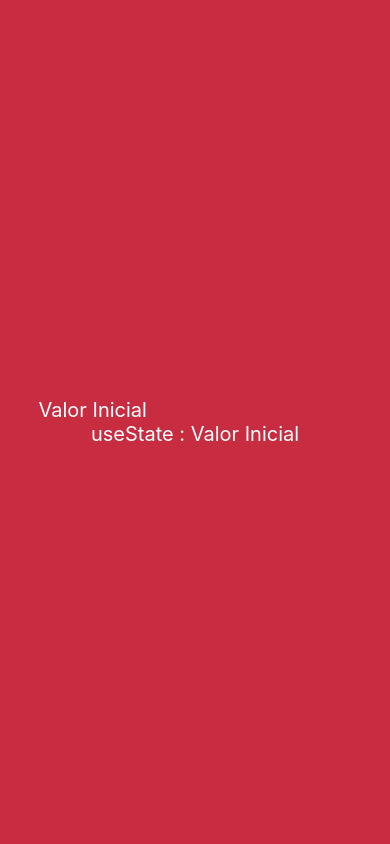
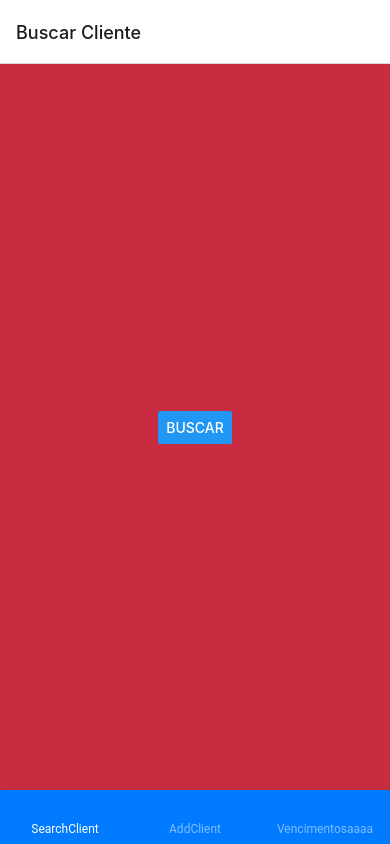
Before and after one commit to WesleyFerreira97/siamfight-admin-react-native, a React Native app: screen /SearchClient in a window 390 px wide. Built offline with nearby package versions, Linux system fonts and the light colour scheme.

Commit message:
Added React Navigation

```diff
--- a/App.tsx
+++ b/App.tsx
@@ -1,10 +1,46 @@
 import React from 'react'
 import { View, Text } from 'react-native';
-import { SignIn } from './src/screens/SignIn/index';
+import { NavigationContainer } from '@react-navigation/native';
+import { createNativeStackNavigator } from '@react-navigation/native-stack';
+import { createMaterialBottomTabNavigator } from '@react-navigation/material-bottom-tabs';
 
+import { SearchClient } from './src/screens/SearchClient/index';
+import { AddClient } from './src/screens/AddClient/index';
+import { Vencimentos } from './src/screens/Vencimentos/index';
+
+const Stack = createNativeStackNavigator();
+const Tab = createMaterialBottomTabNavigator();
+
+function Tabs() {
+  return (
+    <Tab.Navigator
+
+      >
+      <Tab.Screen name="SearchClient" component={SearchClient} />
+      <Tab.Screen name="AddClient" component={AddClient} />
+      <Tab.Screen
+        name="Vencimentos"
+        component={Vencimentos}
+        options={{
+          title: 'Vencimentosaaaa',
+        }}
+        />
+    </Tab.Navigator>
+  )
+}
 
 export default function App() {
   return (
-      <SignIn />
+    <NavigationContainer>
+      <Stack.Navigator initialRouteName="SearchClient">
+        <Stack.Screen
+          name="SearchClient"
+          component={Tabs}
+          options={{
+            title: 'Buscar Cliente',
+          }}
+        />
+      </Stack.Navigator>
+    </NavigationContainer>
     )
 }
--- /dev/null
+++ b/src/screens/AddClient/index.tsx
@@ -0,0 +1,11 @@
+import React from 'react';
+import { Text, View } from 'react-native';
+import { styles } from './style';
+
+export function AddClient() {
+  return (
+    <View style={styles.container}>
+      <Text>AddClient</Text>
+    </View>
+  )
+}
--- /dev/null
+++ b/src/screens/AddClient/style.ts
@@ -0,0 +1,7 @@
+import { StyleSheet } from 'react-native';
+
+export const styles = StyleSheet.create({
+    container: {
+        flex: 1,
+    }
+})
--- /dev/null
+++ b/src/screens/SearchClient/index.tsx
@@ -0,0 +1,20 @@
+import React, { useState } from 'react'
+import { View, Text, TextInput, Image, Button } from 'react-native';
+import { styles } from './style';
+
+interface SearchClient {
+  navigation: any;
+}
+
+export function SearchClient({ navigation }: SearchClient) {
+  return (
+    <View style={styles.container}>
+      <Button
+        title="Buscar"
+        onPress={() => navigation.navigate('Vencimentos')}
+      />
+
+
+    </View>
+    )
+}
--- /dev/null
+++ b/src/screens/SearchClient/style.ts
@@ -0,0 +1,31 @@
+import { StyleSheet } from 'react-native';
+
+
+export const styles = StyleSheet.create({
+    container: {
+        flex: 1,
+        // flexDirection: 'row',
+        backgroundColor: '#C72C41',
+        justifyContent: 'center',
+        alignItems: 'center',
+    },
+    button: {
+        padding: 15,
+        backgroundColor: 'black',
+        color: 'white',
+    },
+    input: {
+        color: 'white',
+        fontSize: 20,
+    },
+    fodase: {
+        flex: 1,
+        backgroundColor: '#fdd242',
+        width: '100%',
+    },
+    fodase2: {
+        flex: 2,
+        backgroundColor: '#fff',
+        width: '100%',
+    }
+});
--- a/src/screens/SignIn/index.tsx
+++ /dev/null
@@ -1,15 +0,0 @@
-import React, { useState } from 'react'
-import { View, Text, TextInput } from 'react-native';
-import { styles } from './style';
-
-export function SignIn() {
-    const [input, setInput] = useState('Valor Inicial');
-  return (
-    <View style={styles.container}>
-        {/* <Text style={styles.button}>SignIn</Text>
-        <Text style={styles.button}>SignOut</Text> */}
-        <TextInput style={styles.input} value={input} onChangeText={setInput} />
-        <Text style={styles.input}>useState : {input}</Text>
-    </View>
-    )
-}
--- a/src/screens/SignIn/style.ts
+++ /dev/null
@@ -1,21 +0,0 @@
-import { StyleSheet } from 'react-native';
-
-
-export const styles = StyleSheet.create({
-    container: {
-        flex: 1,
-        // flexDirection: 'row',
-        backgroundColor: '#C72C41',
-        justifyContent: 'center',
-        alignItems: 'center',
-    },
-    button: {
-        padding: 15,
-        backgroundColor: 'black',
-        color: 'white',
-    },
-    input: {
-        color: 'white',
-        fontSize: 20,
-    }
-});
--- /dev/null
+++ b/src/screens/Vencimentos/index.tsx
@@ -0,0 +1,17 @@
+import { NavigationContainer } from '@react-navigation/native';
+import React, { Component } from 'react'
+import { Text, View, Button } from 'react-native'
+
+
+export function Vencimentos({ navigation }: any) {
+  return (
+    <View>
+        <Text>Vencimentos</Text>
+
+        <Button
+            title="Add Cliente"
+            onPress={() => navigation.navigate('AddClient')}
+            />
+   </View>
+  );
+}
--- /dev/null
+++ b/src/screens/Vencimentos/style.ts
@@ -0,0 +1 @@
+import { StyleSheet } from 'react-native';
```
Also changed, not shown: package.json (+8 -1 lines), 2 other files (tests, documents, lock files or other folders).
